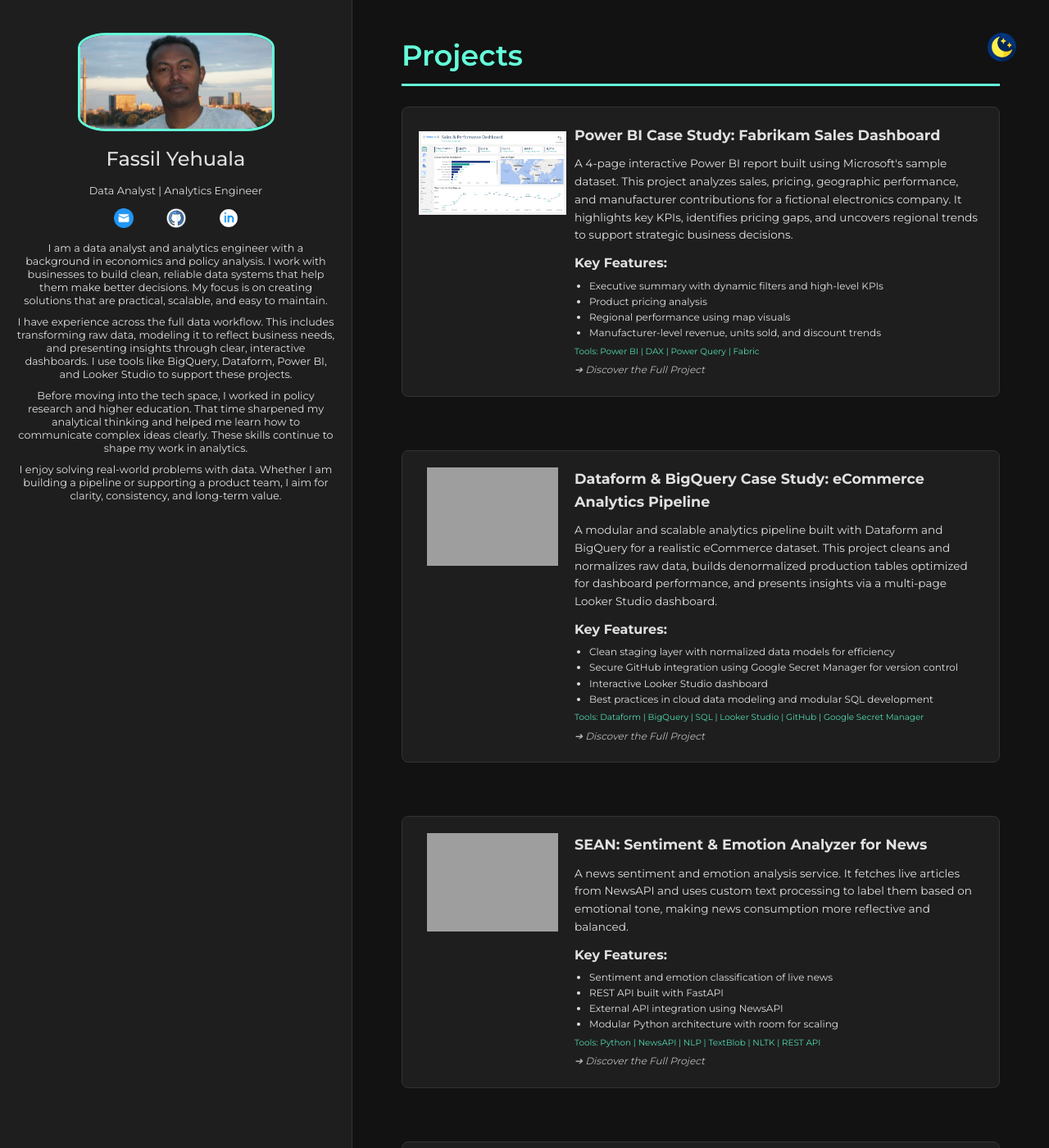
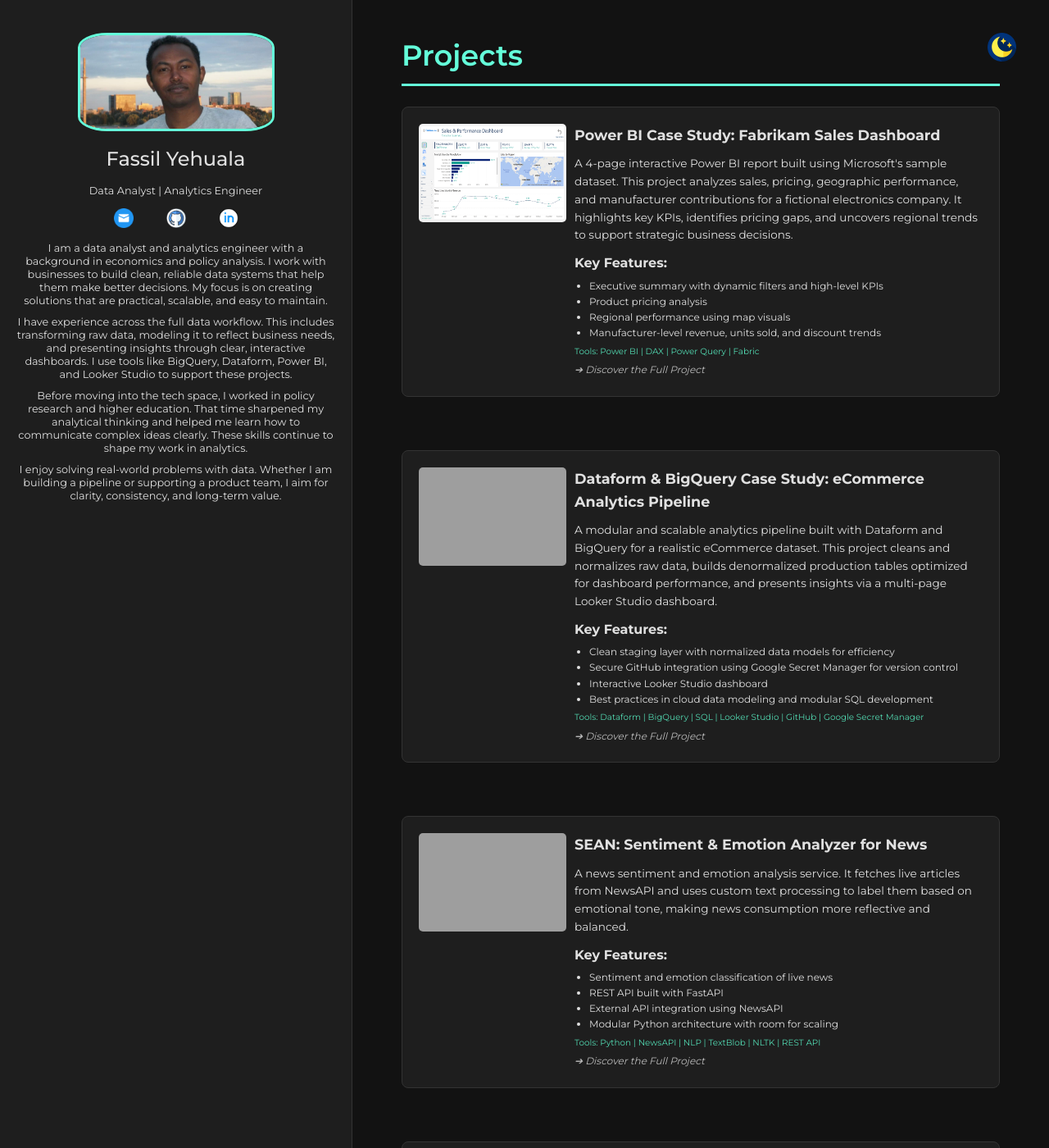
Before and after one commit to Fassilsis/fassilsis.github.io, a Jekyll site: the page built from index.md, in a window 1280 px wide and 1400 px high. Shown: the whole window at 82% size. Built offline with Jekyll 4.4.1, drawn with Linux system fonts in a browser that asks for light colours; grey boxes are pictures that could not be loaded.

Commit message:
Update style.css

```diff
--- a/assets/css/style.css
+++ b/assets/css/style.css
@@ -182,8 +182,7 @@ a:hover {
 .project-img {
   width: 180px;
   height: 120px;
-  object-fit: contain;
-  border-radius: 4px;
+  border-radius: 5px;
 }
 
 .project-details {
```
